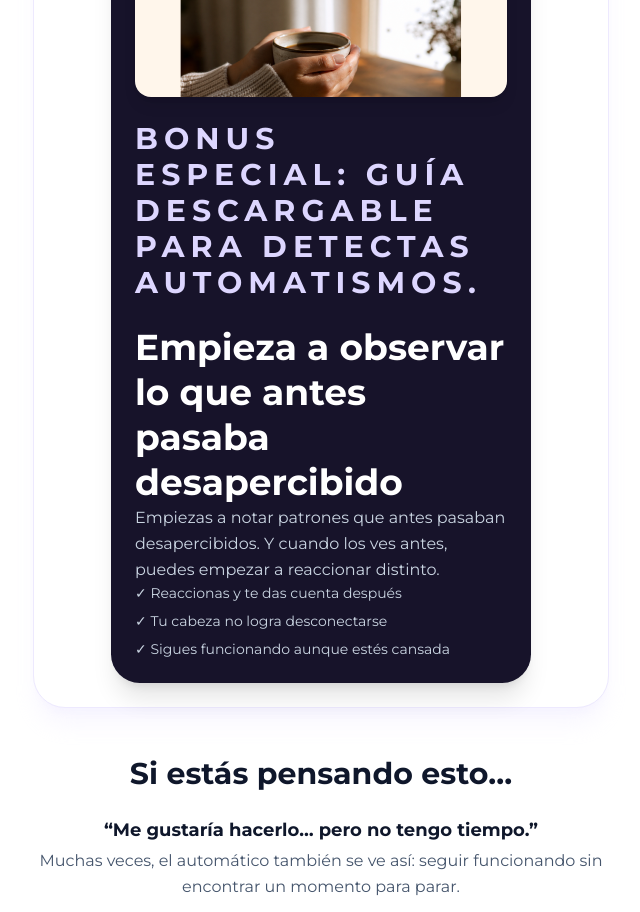
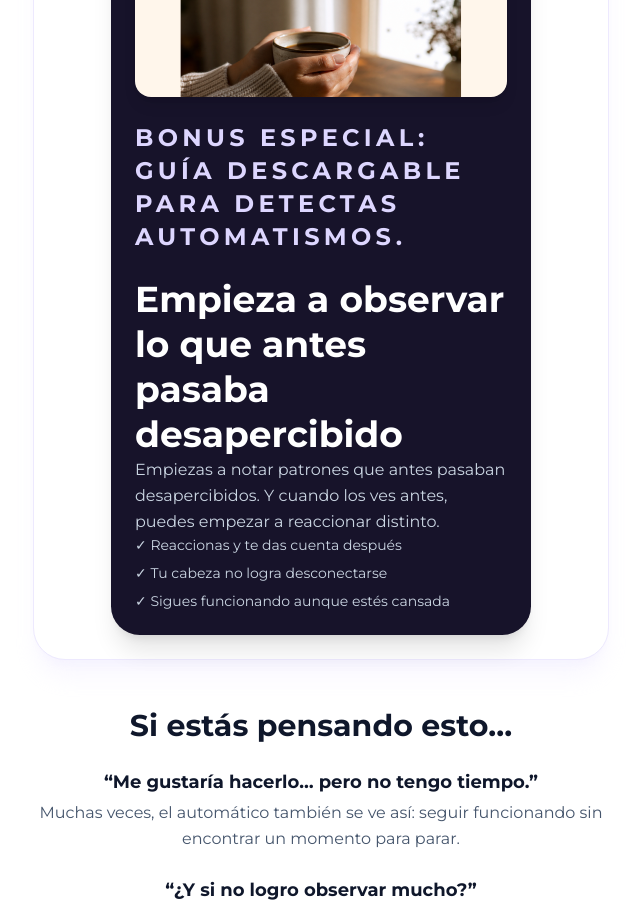
Before and after one commit to cursossolange/despierta-72h, a React (Vite) app: page / in a window 1280 px wide. Shown: the part 4660-5572 px from the top of the page, without its empty margins (319-959 px from the left). Built offline with nearby package versions, Linux system fonts and the light colour scheme; no server answers.

Commit message:
Update LandingPage.tsx

```diff
--- a/src/components/LandingPage.tsx
+++ b/src/components/LandingPage.tsx
@@ -425,7 +425,7 @@ Al escribir lo que observaste, empiezas a reconocer patrones automáticos con m
               />
               <div className="space-y-4">
                 <div>
-                  <p className="text-2xl md:text-3xl uppercase tracking-[0.2em] text-violet-200 font-black mb-6">
+                  <p className="text-lg md:text-2xl uppercase tracking-[0.18em] text-violet-200 font-black mb-6 leading-snug">
                     Bonus especial:  Guía descargable para detectas automatismos.
                   </p>
                   <h3 className="text-3xl md:text-4xl font-black leading-tight text-white">
```
